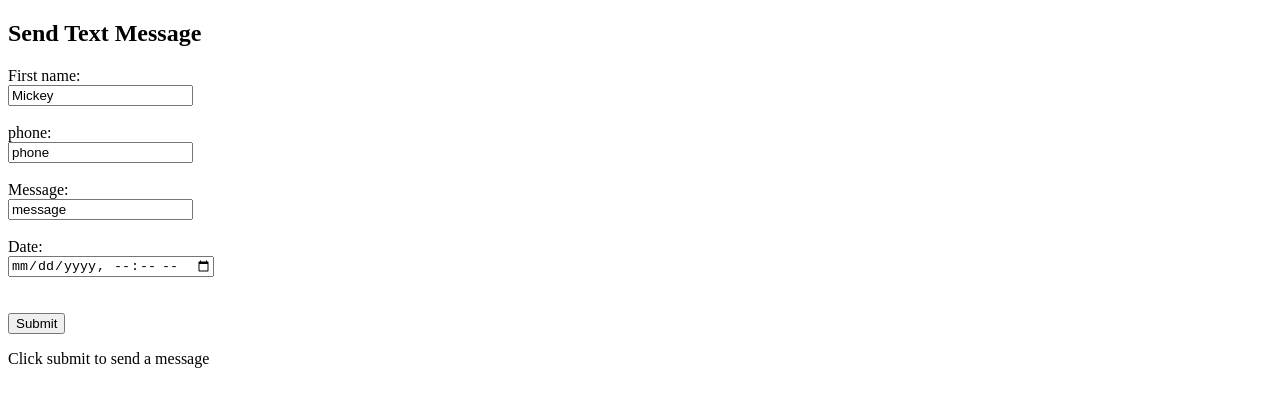
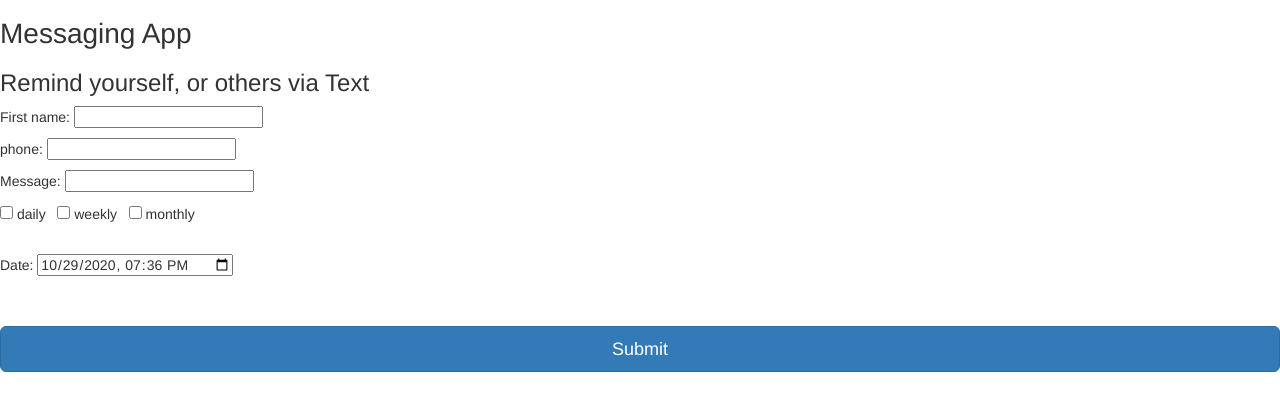
Before and after one commit to sageexplorer/text-reminder-app, a plain HTML site: page index.html in a window 1280 px wide. Drawn offline with nearby package versions, Linux system fonts and the light colour scheme; a web font is replaced by a local one.

Commit message:
Update index.html

```diff
--- a/index.html
+++ b/index.html
@@ -1,27 +1,102 @@
 <!DOCTYPE html>
-<html>
-<body>
+<html lang="en">
+   <head>
+      <meta charset="UTF-8">
+      <meta name="viewport" content="width=device-width, initial-scale=1.0">
+      <meta http-equiv="X-UA-Compatible" content="ie=edge">
+      <link href="https://cdnjs.cloudflare.com/ajax/libs/font-awesome/5.9.0/css/all.min.css" rel="stylesheet">
+      <link rel="stylesheet" href="https://maxcdn.bootstrapcdn.com/bootstrap/3.4.1/css/bootstrap.min.css">
+      <script src="https://ajax.googleapis.com/ajax/libs/jquery/3.5.1/jquery.min.js"></script>
+      <script src="https://maxcdn.bootstrapcdn.com/bootstrap/3.4.1/js/bootstrap.min.js"></script>
+      <title>Infographics</title>
+      <!-- Include Google fonts: Frijole, Open Sans, Oswald -->
+      <link href="https://fonts.googleapis.com/css?family=Frijole|Open+Sans|Oswald&display=swap" rel="stylesheet">
+      <!-- Normalize browser styles -->
+      <link href="https://cdnjs.cloudflare.com/ajax/libs/normalize/8.0.1/normalize.min.css" rel="stylesheet">
+      <link href="app.css" rel="stylesheet">
+      <!-- Link to app.js with defer till HTML render -->
+      <!-- <script defer src="app.js"></script> -->
+   </head>
+   <body>
+      <header>
+         <h1>Messaging App</h1>
+         <h3> Remind yourself, or others via Text </h3>
+      </header>
+      <!-- Form to get user input -->
+      <form id="dino-compare" action="https://1h3zbhov97.execute-api.us-west-1.amazonaws.com/stg" nonvalidate>
+         <div class="form-container">
+            <p>
+               First name:
+               <input type="text" class="form-field__full" name="firstname" >
+            </p>
+            <p>
+               phone:
+               <input type="text" class="form-field__full"  name="phone" >
+            </p>
+            <p>
+               Message:
+               <input type="text"  class="form-field__full"  name="message" >
+            </p>
+            <p>
+               <input type="checkbox" id="repeat" name="repeat" value="reccuring">
+               daily
+               &nbsp
+               <input type="checkbox" id="repeat1" name="repeat1" value="weekly">
+               weekly
+               &nbsp
+               <input type="checkbox" id="repeat2" name="repeat2" value="monthly">
+               monthly
+            </p>
+            <br>
+            <p>
+               Date:
+               <input type="datetime-local" class="form-field__full" name="date" id="getdat" value="">
+            </p>
+            <br> <br>
+            <p>
+               <input type="submit" class="btn btn-primary btn-lg btn-block" value="Submit">
+            </p>
+         </div>
+      </form>
+      <!-- .grid to attach tiles to -->
+      <main id="grid"></main>
+      <footer>
+         <!-- Include information source -->
+      </footer>
+      <script>
+         window.onload = function() {
+           let date= new Date();
+           let localTime = date.getTime();
+           let localOffset = date.getTimezoneOffset() * 60000;
+           let utc = localTime + localOffset;
+           let target_offset = -7;//PST from UTC 7 hours behind right now, will need to fix for daylight
+           let los_angles = utc+(3600000*target_offset);
 
-<h2>Send Text Message</h2>
+           let year = date.getFullYear();
+           let month = date.getMonth()+1;
+           let day = date.getDate();
+           let  nd = new Date(los_angles);
+           let hours = nd.getHours();
+           let mins = nd.getMinutes();
 
-<form action="">
-  First name:<br>
-  <input type="text" name="firstname" value="Mickey">
-  <br><br>
-  phone:<br>
-  <input type="text" name="phone" value="phone">
-  <br><br>
-  Message:<br>
-  <input type="text" name="message" value="message">
-  <br><br>
-  Date:<br>
-  <input type="datetime-local" name="date" value="date">
-  <br><br>
-  <br>
-  <input type="submit" value="Submit">
-</form>
+           if (day < 10) {
+             day = '0' + day;
+           }
+           if (month < 10) {
+             month = '0' + month;
+           }
+           if (hours < 10) {
+             hours = '0' + hours;
+           }
+           if (mins < 10){
+             mins = '0' + mins;
+           }
 
-<p>Click submit to send a message</p>
+           let formattedDate = year + '-' + month + '-' + day + 'T' + hours +":"+ mins
+           document.getElementById("getdat").value= formattedDate;
 
-</body>
+         };
+
+      </script>
+   </body>
 </html>
```
